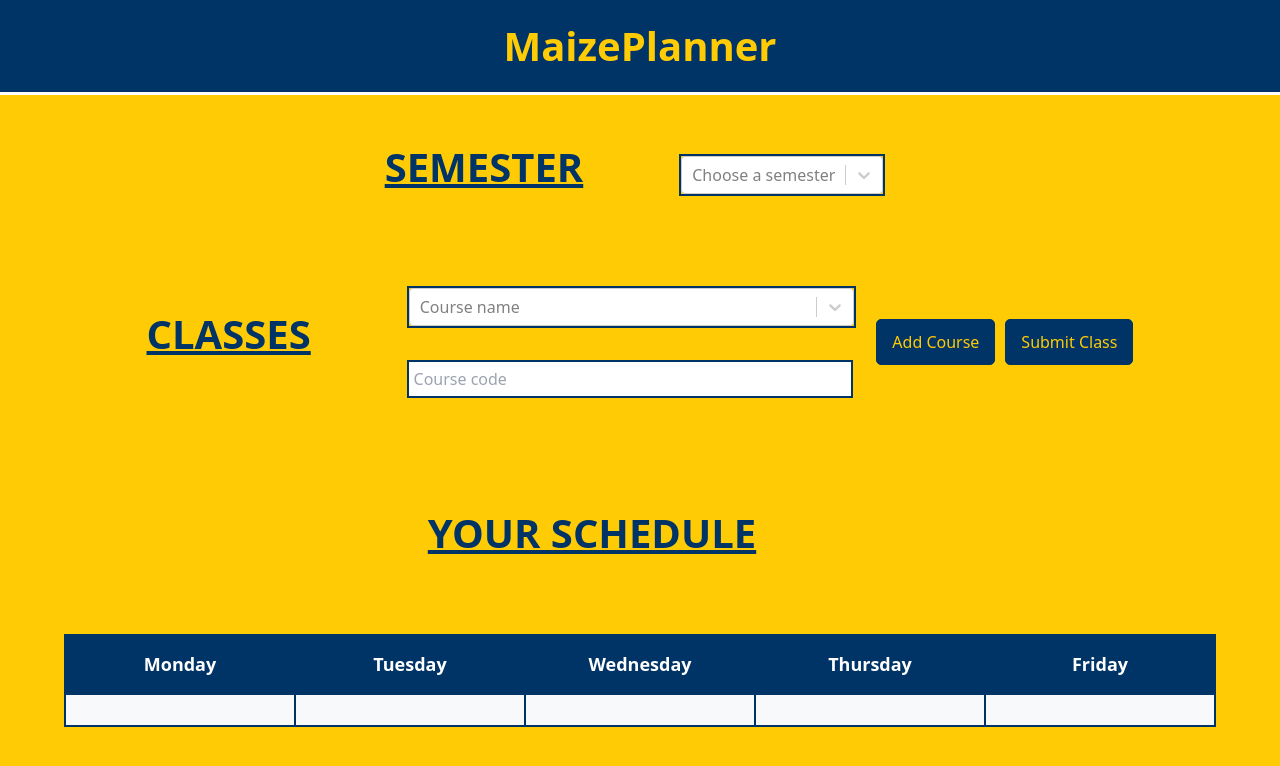
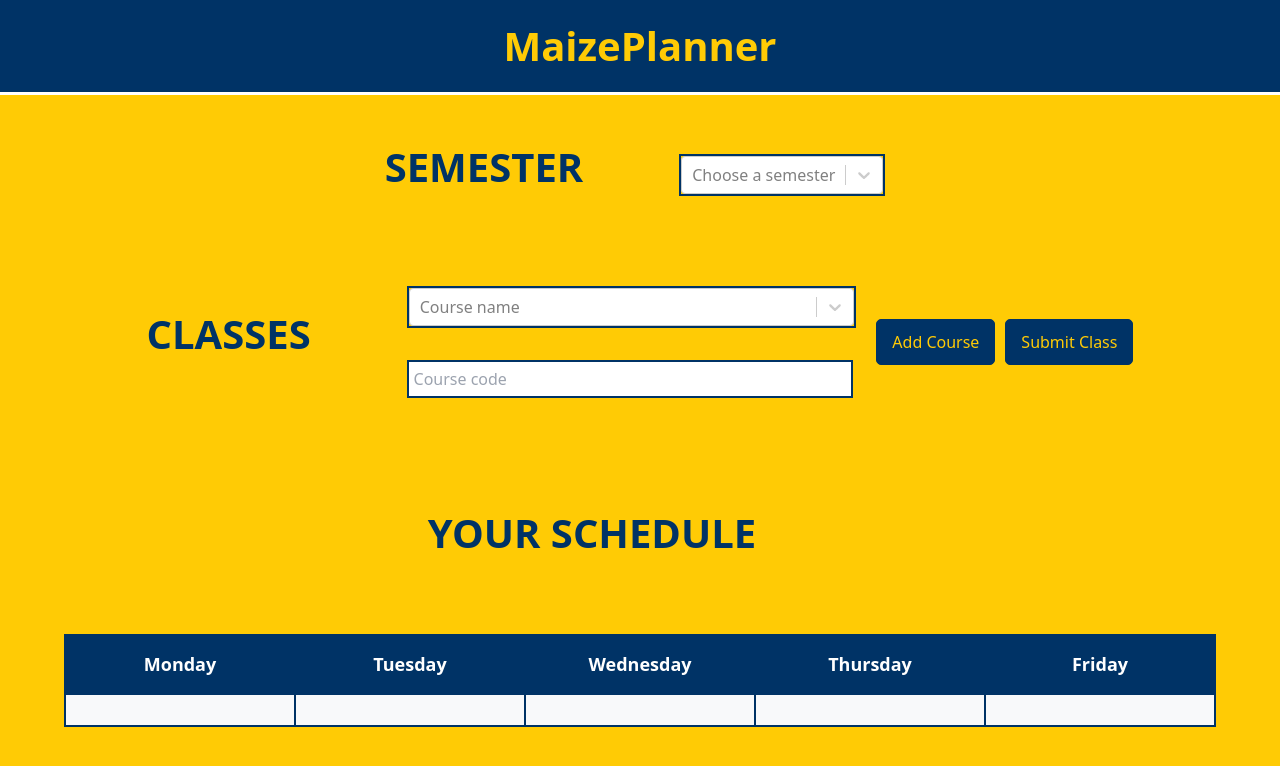
Before and after one commit to anvita-g/MaizePlanner, a React (Vite) app in the folder MaizePlanner/mern/client/: page /schedule in a window 1280 px wide. Shown: the top 766 px of the page. Built offline with nearby package versions, Linux system fonts and the light colour scheme.

Commit message:
final changes

```diff
--- a/MaizePlanner/mern/client/src/components/ScheduleBuilder.jsx
+++ b/MaizePlanner/mern/client/src/components/ScheduleBuilder.jsx
@@ -179,7 +179,7 @@ const ScheduleBuilder = () => {
       <div className="schedule-container">
         {/* First Section: Semester */}
         <div className="section">
-          <h1 className="section-label"><u>SEMESTER</u></h1>
+          <h1 className="section-label">SEMESTER</h1>
           <Select
             className="dropdown-select"
             options={[
@@ -193,7 +193,7 @@ const ScheduleBuilder = () => {
 
         {/* Second Section: Classes */}
         <div className="section">
-          <h1><u>CLASSES</u></h1>
+          <h1>CLASSES</h1>
           {classList.map((item, index) => (
             <div key={index} className="dropdown-container">
               <Select
@@ -227,7 +227,7 @@ const ScheduleBuilder = () => {
 
         {/* Third Section: Class Schedule */}
         <div className="section">
-        <h1 className="section"><u>YOUR SCHEDULE</u></h1>
+        <h1 className="section">YOUR SCHEDULE</h1>
         </div>
 
         {/* Table Section for Class Schedule */}
```
